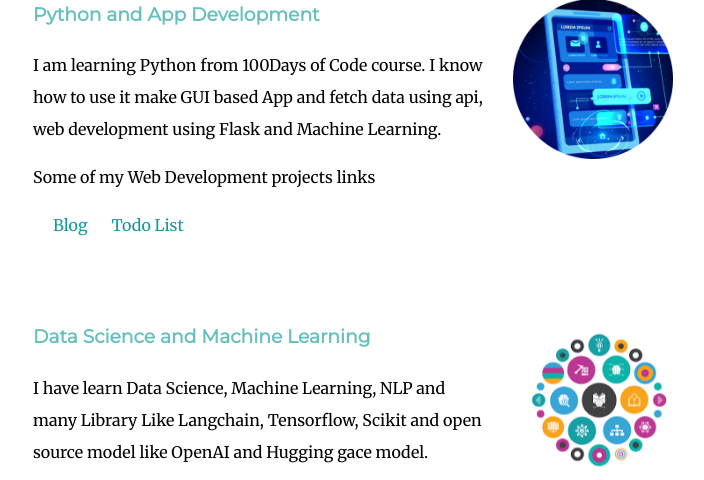
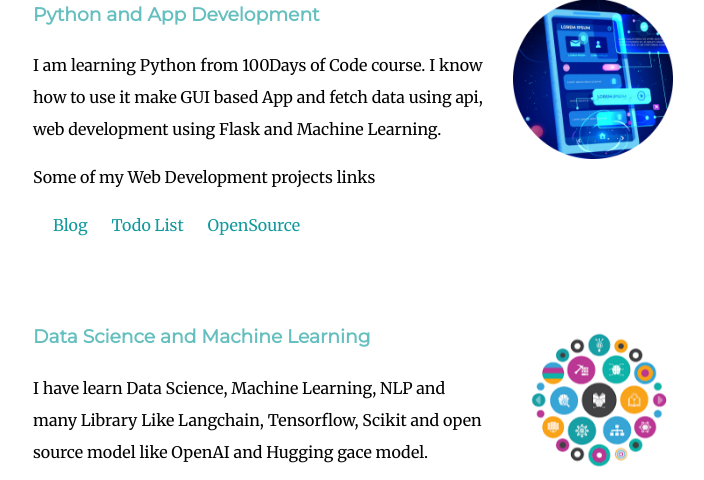
Before and after one commit to ShubhamZoro/My-Info, a Flask app: page / in a window 1280 px wide. Shown: the part 1323-1803 px from the top of the page, without its empty margins (287-991 px from the left). Run offline with Flask 3, Linux system fonts and the light colour scheme; parts of the project's set-up code (start-up, migrations or seed data) failed here and were passed over.

Commit message:
Update index.html

```diff
--- a/templates/index.html
+++ b/templates/index.html
@@ -46,6 +46,7 @@
               <p class="DataDescription">Some of my Web Development projects links</p>
               <a class="project" href="https://github.com/ShubhamZoro/BLOG" >Blog</a>
                 <a class="project" href="https://github.com/ShubhamZoro/Todolist">Todo List</a>
+                <a class="project" href="https://github.com/openfoodfacts/openfoodfacts-apirestpython/pull/131">OpenSource</a>
 
 
           </div>
```
